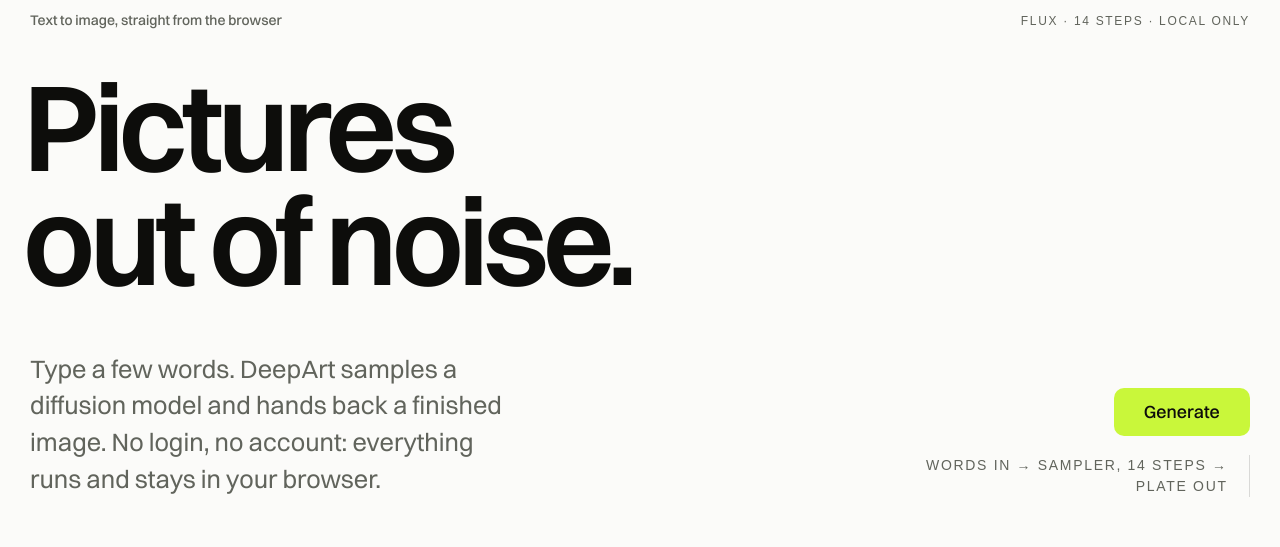
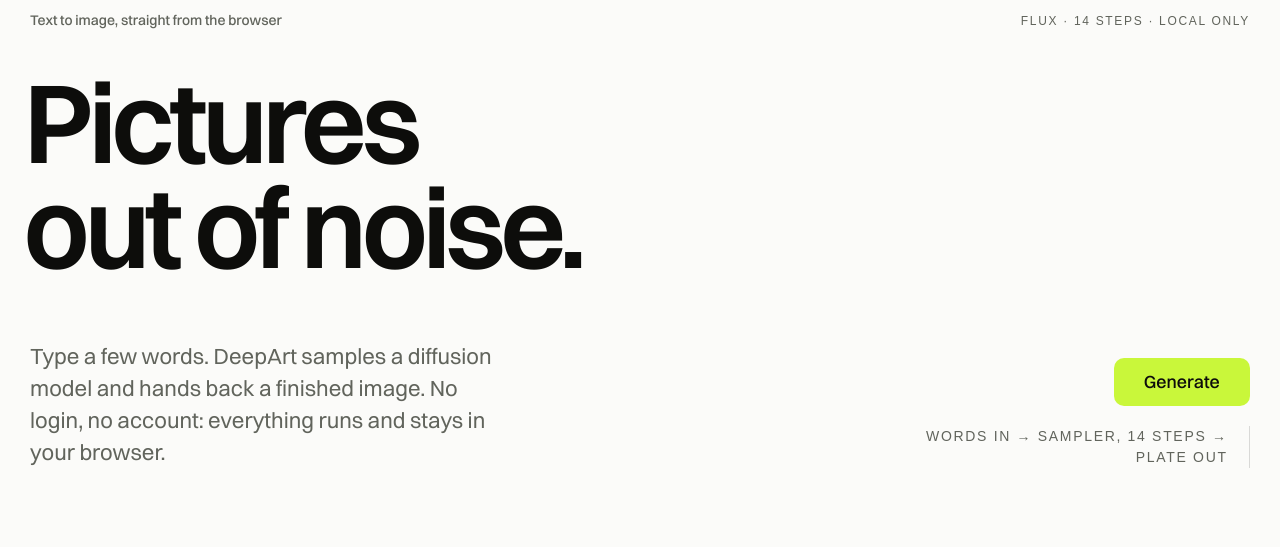
Before and after one commit to inui-ai/deepart, a Next.js app: page / in a window 1280 px wide. Shown: the part 163-710 px from the top of the page. Built offline with nearby package versions, Linux system fonts and the light colour scheme; a web font is replaced by a local one.

Commit message:
hero: trim statement a touch (title 9.4vw->8.6vw cap 9.6->8.9rem, sub t-m->~1.38rem cap)

```diff
--- a/src/styles/site.css
+++ b/src/styles/site.css
@@ -206,7 +206,7 @@ html.motion .hero__plate[data-resolved='true'] .plate__noise {
   text-transform: uppercase; color: var(--c-muted); white-space: nowrap;
 }
 .hero__title {
-  font-size: clamp(3.2rem, 0.2rem + 9.4vw, 9.6rem); font-weight: 600;
+  font-size: clamp(3.2rem, 0.2rem + 8.6vw, 8.9rem); font-weight: 600;
   line-height: 0.92; letter-spacing: -0.045em; margin-left: -0.055em;
   max-width: 12ch; padding: 0 var(--gutter); margin-bottom: calc(var(--u) * 1);
 }
@@ -224,7 +224,8 @@ html.motion .hero__title { animation: titleResolve 1s cubic-bezier(0.16, 1, 0.3,
 }
 .hero__sub {
   grid-column: 1 / 6; max-width: 34rem; color: var(--c-muted);
-  font-size: var(--t-m); line-height: 1.45;
+  font-size: clamp(1.15rem, 1.05rem + 0.45vw, 1.38rem); line-height: 1.45;
+  margin-top: calc(var(--u) * 0.6);
 }
 .hero__cta {
   grid-column: 9 / 13; display: grid; gap: calc(var(--u) * 1.5);
```
